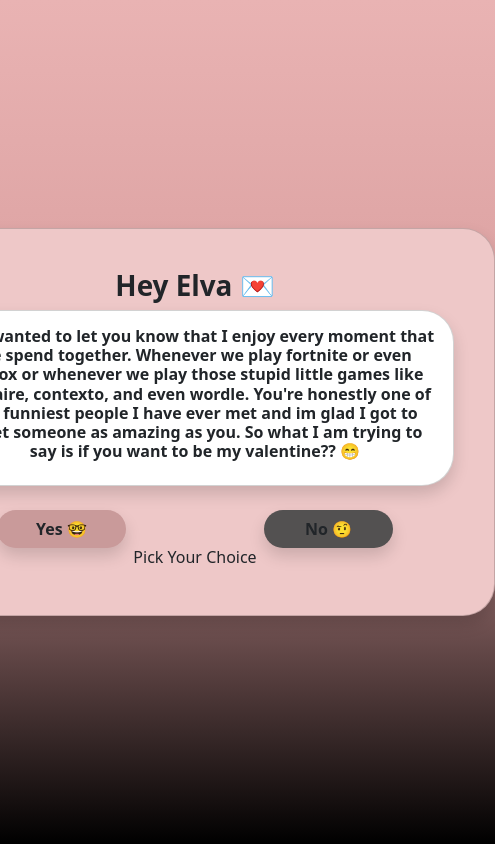
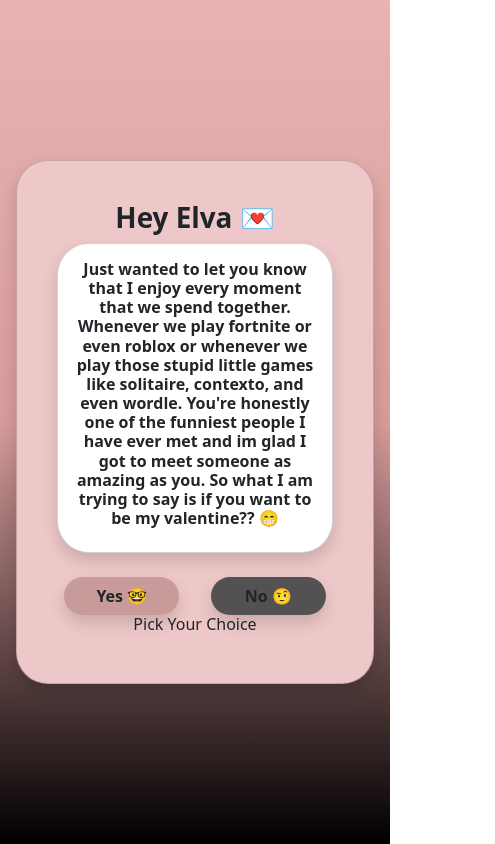
Before and after one commit to BryanR02/BryanR02.github.io, a plain HTML site: page You Should Open This.html in a window 390 px wide. Both pictures are taken after a click on the button "Click Me!". Shown: the whole page, 495 px wide, since content can reach past the window. Drawn offline with nearby package versions, Linux system fonts and the light colour scheme.

Commit message:
Update You Should Open This.html

```diff
--- a/You Should Open This.html
+++ b/You Should Open This.html
@@ -41,11 +41,11 @@
         </style>
     </head>
     <body style="background: linear-gradient(to bottom, rgb(233, 179, 179), rgb(215, 155, 155), rgb(0, 0, 0)); min-height: 100vh;">
-        <div class="container-fluid vh-100 d-flex flex-column justify-content-center align-items-center">
+        <div class="container-fluid min-vh-100 d-flex flex-column justify-content-center align-items-center py-4">
             <div id="gifContainer" class="text-center mb-4" style="display:none;">
-                <img src="https://media.tenor.com/MzWlNGAdQPAAAAAM/steph-curry.gif" class="img-fluid" style="max-width:300px;">
+                <img src="https://media.tenor.com/MzWlNGAdQPAAAAAM/steph-curry.gif" class="img-fluid" style="max-width:min(300px, 80vw); height: auto;">
             </div>
-            <div class="card p-4 shadow rounded-5 position-relative" style="width: 600px; background: rgb(238, 200, 200);">
+            <div class="card p-4 shadow rounded-5 position-relative" style="width: min(600px, 92vw); background: rgb(238, 200, 200);">
                 <div class="card-body">
                     <h1 class="card-title text-center fw-bold">Hey Elva 💌</h1>
                     <button type="button" class="btn btn-lg fw-bold d-grid gap-2 col-6 mx-auto" style="background: rgb(201, 154, 154);" onclick="Valentine_Message()" id="Valentine-Description">Click Me!</button>
@@ -69,8 +69,8 @@
 
                 document.getElementById("ContentArea").innerHTML=`
                 <div class="d-flex justify-content-center gap-3 pt-4">
-                    <button type="button" class="btn rounded-pill fw-bold d-grid gap-2 col-3 mx-auto shadow" style="background: rgb(201,154,154);" id="growBtn" onclick="showGifOnce()">Yes 🤓</button>
-                    <button type="button" class="btn rounded-pill fw-bold d-grid gap-2 col-3 mx-auto shadow" style="background: rgb(83,81,81);" id="noBtn" onclick="growButton()">No 🤨</button>
+                    <button type="button" class="btn rounded-pill fw-bold d-grid gap-2 col-5 col-md-3 mx-auto shadow" style="background: rgb(201,154,154);" id="growBtn" onclick="showGifOnce()">Yes 🤓</button>
+                    <button type="button" class="btn rounded-pill fw-bold d-grid gap-2 col-5 col-md-3 mx-auto shadow" style="background: rgb(83,81,81);" id="noBtn" onclick="growButton()">No 🤨</button>
                 </div>
                 <div class="text-center">
                     <p class="h6">Pick Your Choice</p>
```
